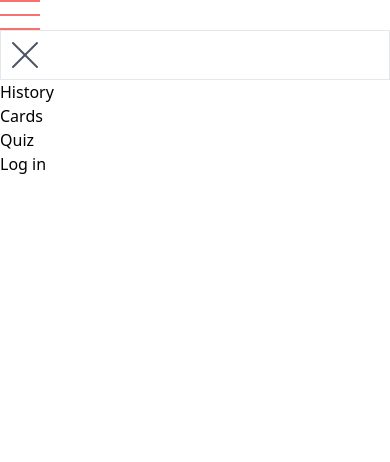
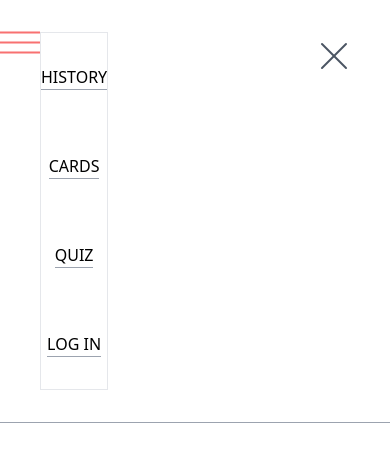
Before and after one commit to Lexx426/Tarot_reading, a React (Create React App) app in the folder tarot_project/: page / in a window 390 px wide. Shown: the top 462 px of the page. Built offline with nearby package versions, Linux system fonts and the light colour scheme.

Commit message:
Mobile Navbar
constructed the rest of the navbar using tailwind. Started with useState for functionality.

```diff
--- a/tarot_project/src/App.js
+++ b/tarot_project/src/App.js
@@ -6,7 +6,7 @@ import './scss/index.scss'
 function App() {
   return (
     <div className="App">
-      {/* <Navbar/> */}
+      <Navbar/>
       <MobileNav/>
     </div>
   );
--- a/tarot_project/src/components/MobileNav.js
+++ b/tarot_project/src/components/MobileNav.js
@@ -1,16 +1,18 @@
-import React from 'react'
+import React, {useState} from 'react'
 
 function MobileNav() {
+    const [MobileNav, setMobileNav] = useState(false)
   return (
-    <div>
-        <nav>
-            <section>
-                <div className='space-y-3'>
-                    <span className='block w-10 h-0.5 bg-red-400'></span>
-                    <span className='block w-10 h-0.5 bg-red-400'></span>
-                    <span className='block w-10 h-0.5 bg-red-400'></span>
+    <div className="flex items-center justify-between border-b border-gray-400 py-8">
+        <nav >
+            <section className='flex md:hidden'>
+                <div className='space-y-2' onClick={() => setMobileNav((prev) => !prev)}>
+                    <span className='block w-10 h-0.5 animate-bounce bg-red-400'></span>
+                    <span className='block w-10 h-0.5 animate-bounce bg-red-400'></span>
+                    <span className='block w-10 h-0.5 animate-bounce bg-red-400'></span>
                 </div>
                 <div className='border '>
+                    <div className="absolute top-0 right-0 px-8 py-8">
                         <svg
                             className='h-12 w-12 text-gray-600'
                             viewBox='0 0 24 24'
@@ -24,29 +26,32 @@ function MobileNav() {
                             <line x1={6} y1={6} x2={18} y2={18}/>
                         </svg>
                     </div>
-                <ul>
-                    <li>
+
+
+                    <ul className="NAVIGATION-MOBILE-OPEN flex flex-col items-center justify-between min-h-[250px]">
+                        <li className="border-b border-gray-400 my-8 uppercase">
                             <a>
                             History
                             </a>
                         </li>
-                    <li>
+                        <li className="border-b border-gray-400 my-8 uppercase">
                             <a>
                                 Cards
                             </a>
 
                         </li>
-                    <li>
+                        <li className="border-b border-gray-400 my-8 uppercase">
                             <a>
                                 Quiz
                             </a>
                         </li>
-                    <li>
+                        <li className="border-b border-gray-400 my-8 uppercase">
                             <a>
                                 Log in
                             </a>
                         </li>
                     </ul>
+                </div>
             </section>
 
         </nav>
--- a/tarot_project/src/components/Navbar.js
+++ b/tarot_project/src/components/Navbar.js
@@ -1,9 +1,10 @@
 import React from 'react'
 
 function Navbar() {
+
   return (
     <div >
-        <nav className='flex  w-screen items-center justify-around z-10 fixed h-14 border border-solid border-red-700'>
+        <nav className='md:flex  w-screen items-center justify-around z-10 fixed h-14 border border-solid border-red-700 hidden '>
             <h2 className='text-3xl '>Tarot Temple</h2>
             <div className='flex items-center w-2/5 justify-evenly border border-solid border-green-700'>
                 <a>History</a>
```
Lines whose indentation alone changed are shown as unchanged.
